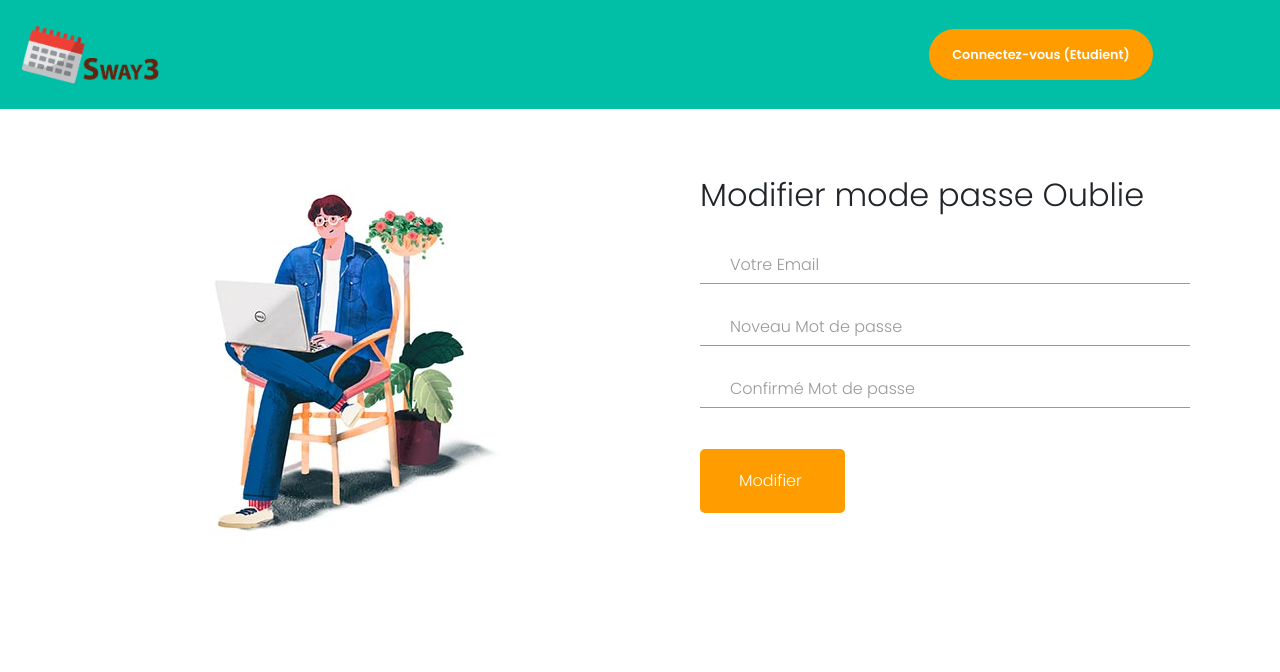
After one commit to adamkhairi/Web-Souai3, a PHP site: page /resetNewPassword.php in a window 1280 px wide. The commit adds this page. Shown: the top 672 px of the page. Run offline with PHP 8.4, Linux system fonts and the light colour scheme; some libraries are stand-ins or nearby versions.

Commit message:
add forget password

```diff
--- a/index.php
+++ b/index.php
@@ -76,7 +76,7 @@ include("navbar.php");
             <div class="signin-content">
                 <div class="signin-image">
                     <figure><img src="src/img/signin-image.jpg" alt="sing up image"></figure>
-                    <a href="#" class="signup-image-link">Create an account</a>
+                    <a href="forget_the_password.php" class="signup-image-link">Mode passe oublie</a>
                 </div>
 
                 <div class="signin-form">
--- /dev/null
+++ b/resetNewPassword.php
@@ -0,0 +1,34 @@
+<?php
+session_start();
+require("connexion.php");
+include("navbar.php");
+?>
+<div class="signin-content">
+<div class="signin-image">
+    <figure><img src="src/img/signin-image.jpg" alt="sing up image"></figure>
+
+</div>
+
+<div class="signin-form">
+    <h2 class="form-title">Modifier  mode passe Oublie</h2>
+    <form method="POST" action="ressetthepassword.php" class="register-form" id="login-form">
+        <div class="form-group">
+            <label for="your_email"><i class="zmdi zmdi-account material-icons-name"></i></label>
+            <input type="email" name="email" id="your_email" placeholder="Votre Email"/>
+        </div>
+        <div class="form-group">
+            <label for="your_pass"><i class="zmdi zmdi-lock"></i></label>
+            <input type="password" name="password1" id="your_pass" placeholder="Noveau Mot de passe"/>
+        </div>
+        <div class="form-group">
+            <label for="your_pass"><i class="zmdi zmdi-lock"></i></label>
+            <input type="password" name="password2" id="your_pass" placeholder="Confirmé Mot de passe"/>
+        </div>
+
+        <input type="text" name="userType" hidden id="userType" value="">
+        <div class="form-group form-button">
+            <input type="submit" name="send_email" id="signin" class="form-submit" value="Modifier "/>
+        </div>
+    </form>
+</div>
+</div>
```
Also changed, not shown: Student.php (+8 -18 lines), forgetPasseword.php (added, +23 -0 lines), forget_the_password.php (added, +25 -0 lines), ressetthepassword.php (added, +13 -0 lines), src/js/student.js (line endings or trailing spaces).
